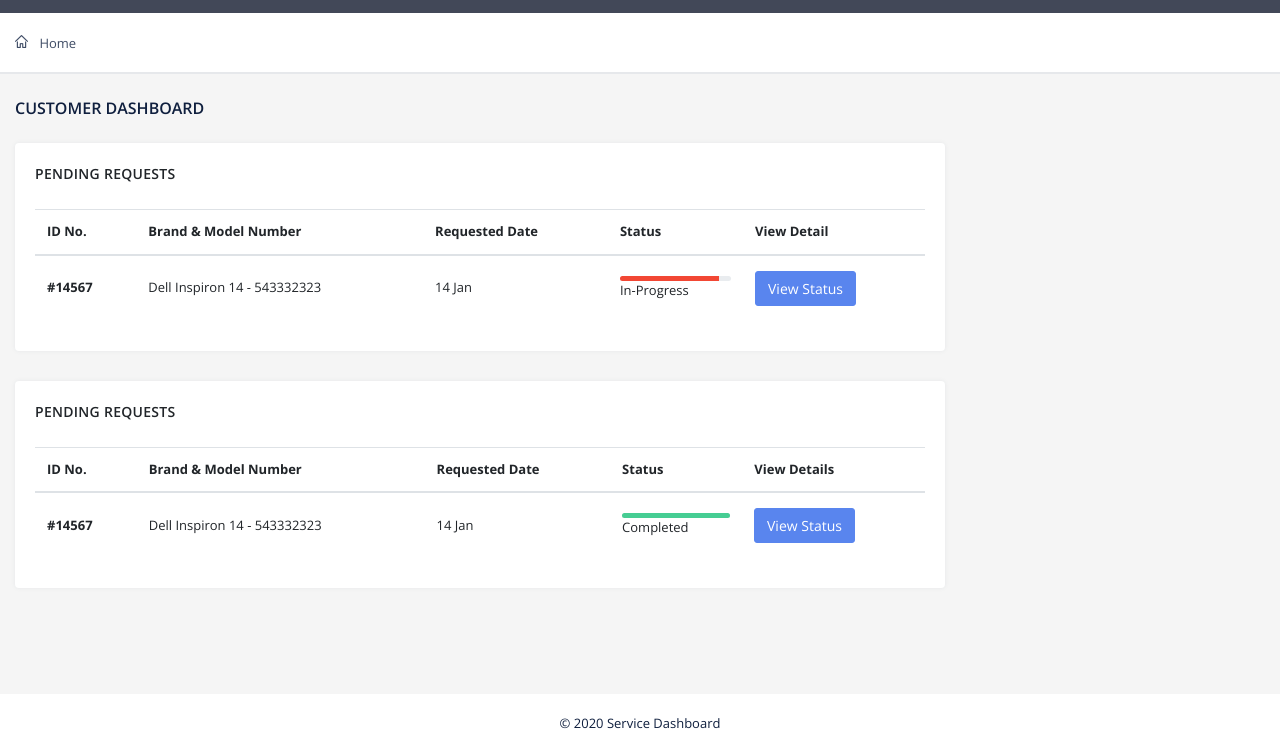
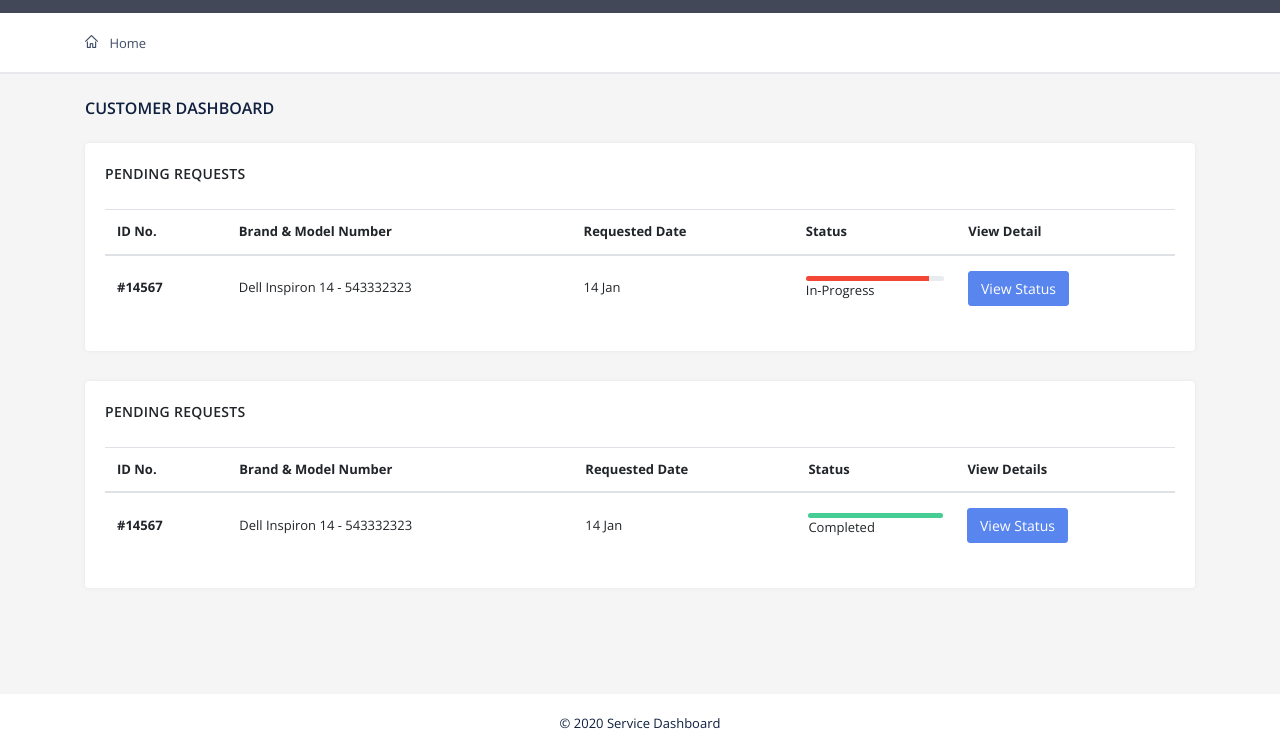
Before and after one commit to krkfrontend/service-dashboard, a plain HTML site: page customer-index.html in a window 1280 px wide. Shown: the part 47-800 px from the top of the page. Drawn offline with nearby package versions, Linux system fonts and the light colour scheme.

Commit message:
enhanceing customerindex

```diff
--- a/customer-index.html
+++ b/customer-index.html
@@ -236,7 +236,7 @@
         </div>
         <!-- end topbar-main --><!-- MENU Start -->
         <div class="navbar-custom">
-          <div class="container-fluid">
+          <div class="container">
             <div id="navigation">
               <!-- Navigation Menu-->
               <ul class="navigation-menu">
@@ -256,7 +256,7 @@
     </div>
     <!-- header-bg -->
     <div class="wrapper">
-      <div class="container-fluid">
+      <div class="container">
         <!-- Page-Title -->
         <div class="row">
           <div class="col-sm-12">
@@ -271,7 +271,7 @@
         </div>
         <!-- end page title end breadcrumb -->
         <div class="row">
-          <div class="col-xl-9">
+          <div class="col-xl-12">
             <div class="card">
               <div class="card-body">
                 <h4 class="mt-0 header-title mb-4">Pending Requests</h4>
@@ -315,7 +315,7 @@
         </div>
         <!-- end row -->
         <div class="row">
-          <div class="col-xl-9">
+          <div class="col-xl-12">
             <div class="card">
               <div class="card-body">
                 <h4 class="mt-0 header-title mb-4">Pending Requests</h4>
```
